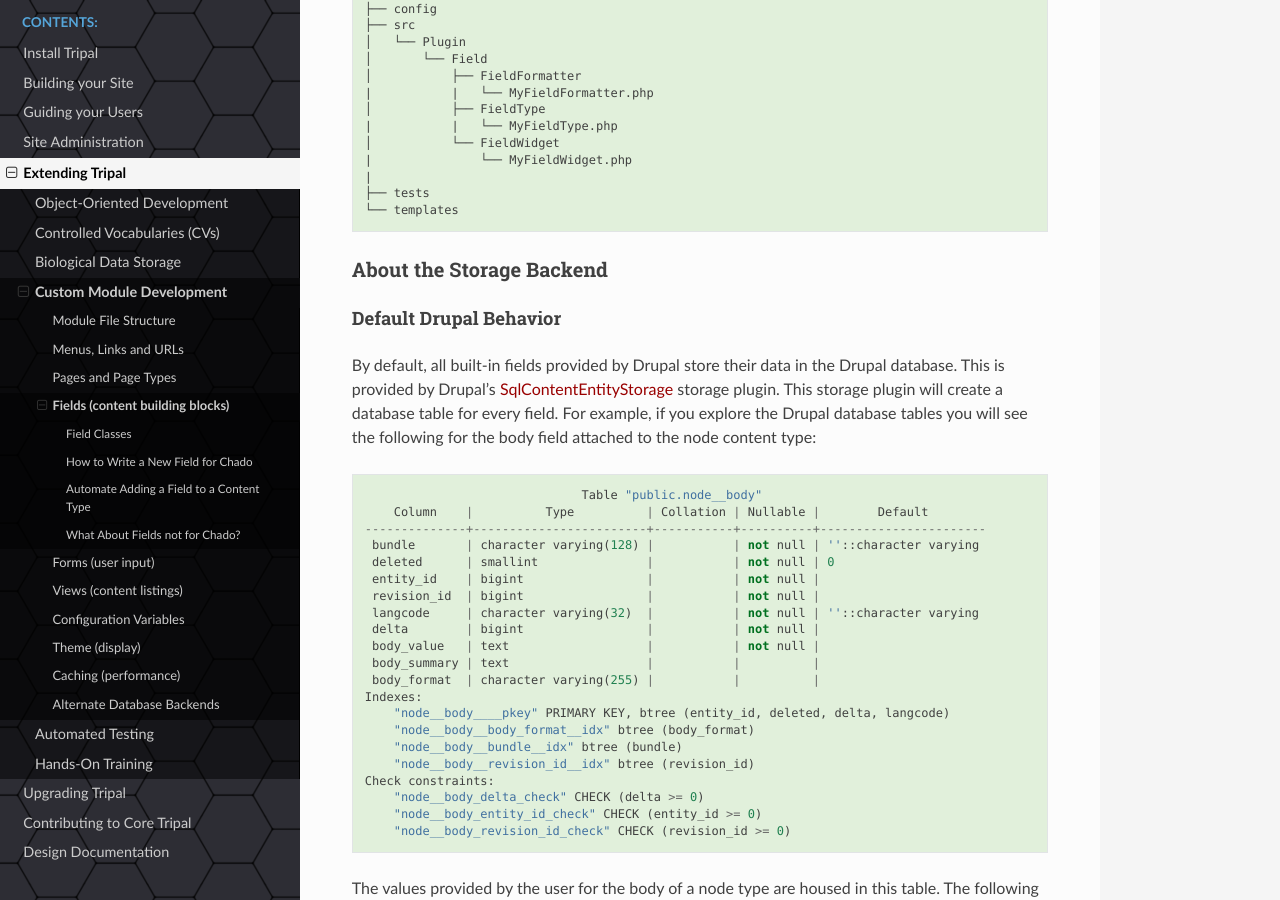
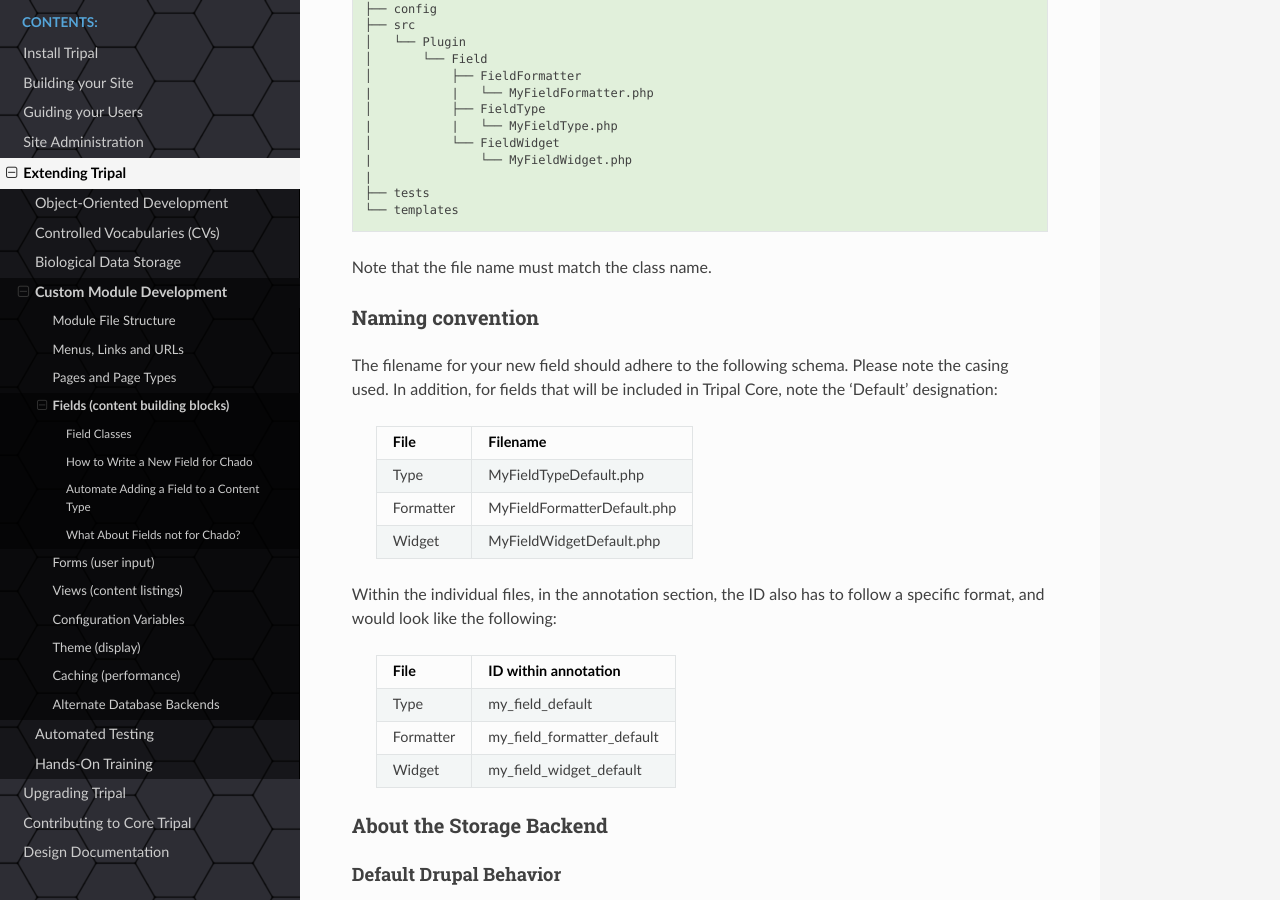
Before and after one commit to tripal/tripal_doc, a Sphinx documentation site: the page built from docs/dev_guide/module_dev/fields.rst, in a window 1280 px wide and 900 px high, scrolled down 2010 px. Built offline with Sphinx 7.4.7 and the Read the Docs theme 2.0.0, drawn with Linux system fonts in a browser that asks for light colours.

Commit message:
Add tables for field naming conventions

```diff
--- a/docs/dev_guide/module_dev/fields.rst
+++ b/docs/dev_guide/module_dev/fields.rst
@@ -98,6 +98,38 @@
   |
   ├── tests
   └── templates
+
+Note that the file name must match the class name.
+
+Naming convention
+^^^^^^^^^^^^^^^^^
+
+The filename for your new field should adhere to the following schema. Please note the casing
+used. In addition, for fields that will be included in Tripal Core, note the 'Default'
+designation:
+
+  +------------------+-----------------------------+
+  | File             | Filename                    |
+  +==================+=============================+
+  | Type             | MyFieldTypeDefault.php      |
+  +------------------+-----------------------------+
+  | Formatter        | MyFieldFormatterDefault.php |
+  +------------------+-----------------------------+
+  | Widget           | MyFieldWidgetDefault.php    |
+  +------------------+-----------------------------+
+
+Within the individual files, in the annotation section, the ID also has to follow
+a specific format, and would look like the following:
+
+  +------------------+----------------------------+
+  | File             | ID within annotation       |
+  +==================+============================+
+  | Type             | my_field_default           |
+  +------------------+----------------------------+
+  | Formatter        | my_field_formatter_default |
+  +------------------+----------------------------+
+  | Widget           | my_field_widget_default    |
+  +------------------+----------------------------+
 
 
 About the Storage Backend
```
